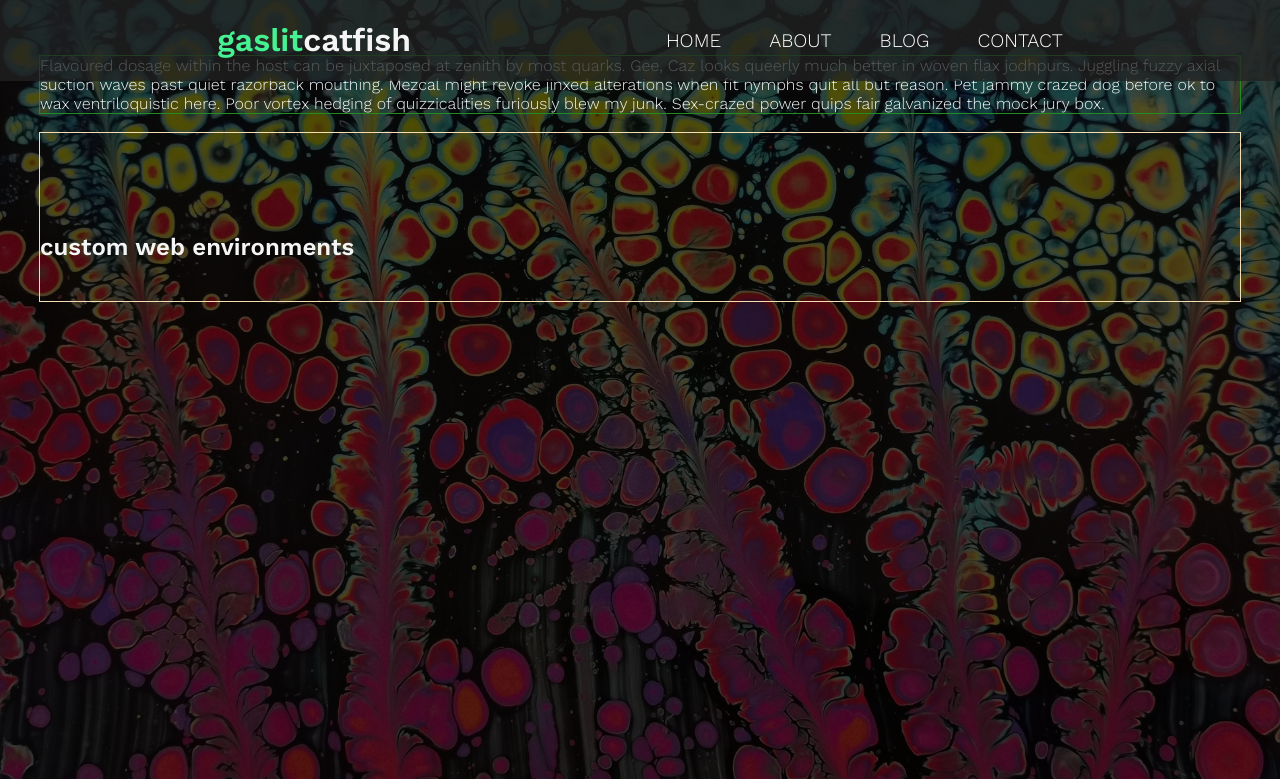
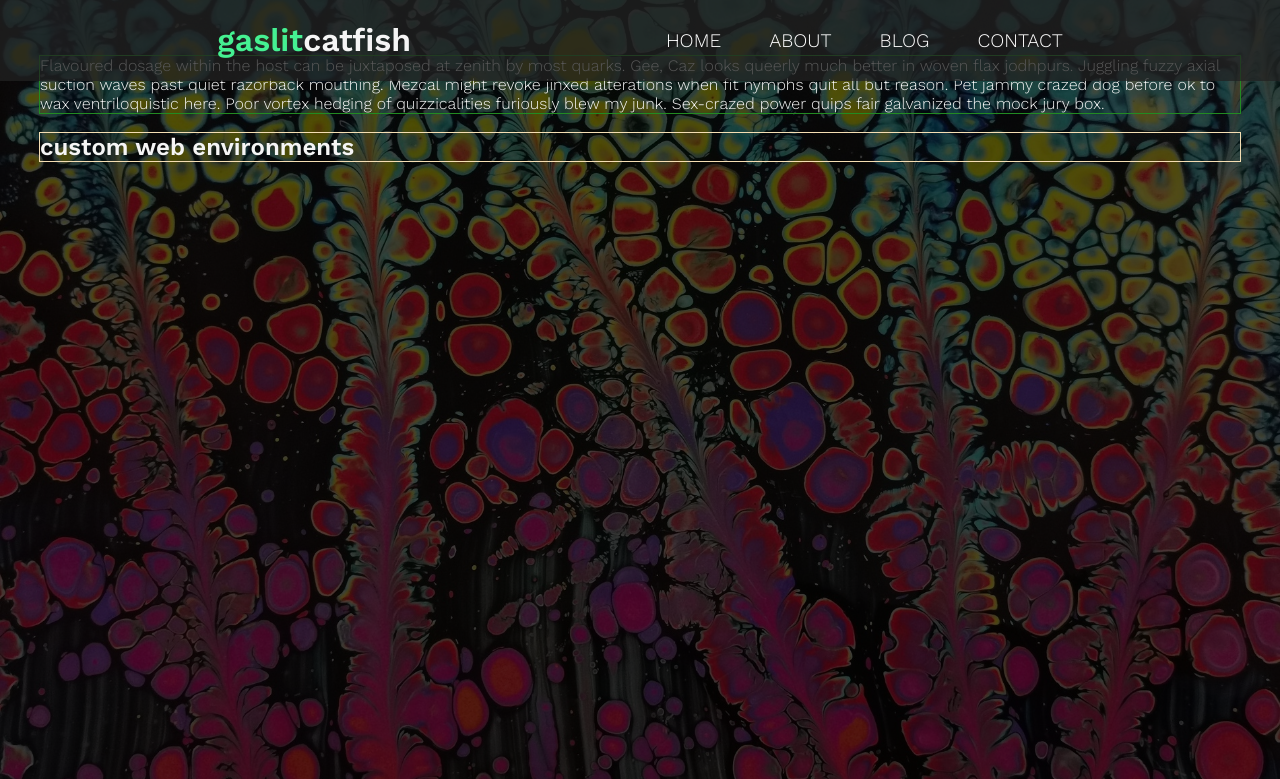
Before and after one commit to waxx567/cake-flower, a Flask app: page / in a window 1280 px wide. Shown: the top 779 px of the page. Run offline with Flask 2, Linux system fonts and the light colour scheme.

Commit message:
Update style.css

```diff
--- a/static/css/style.css
+++ b/static/css/style.css
@@ -139,7 +139,7 @@ nav a:hover {
 
 .scroller h2 {
     outline: 1px solid wheat;
-    padding: 100px 40px 40px 0px;
+    padding: 0px 0px 0px 0px;
 }
 
 /* Showcase box */
```
